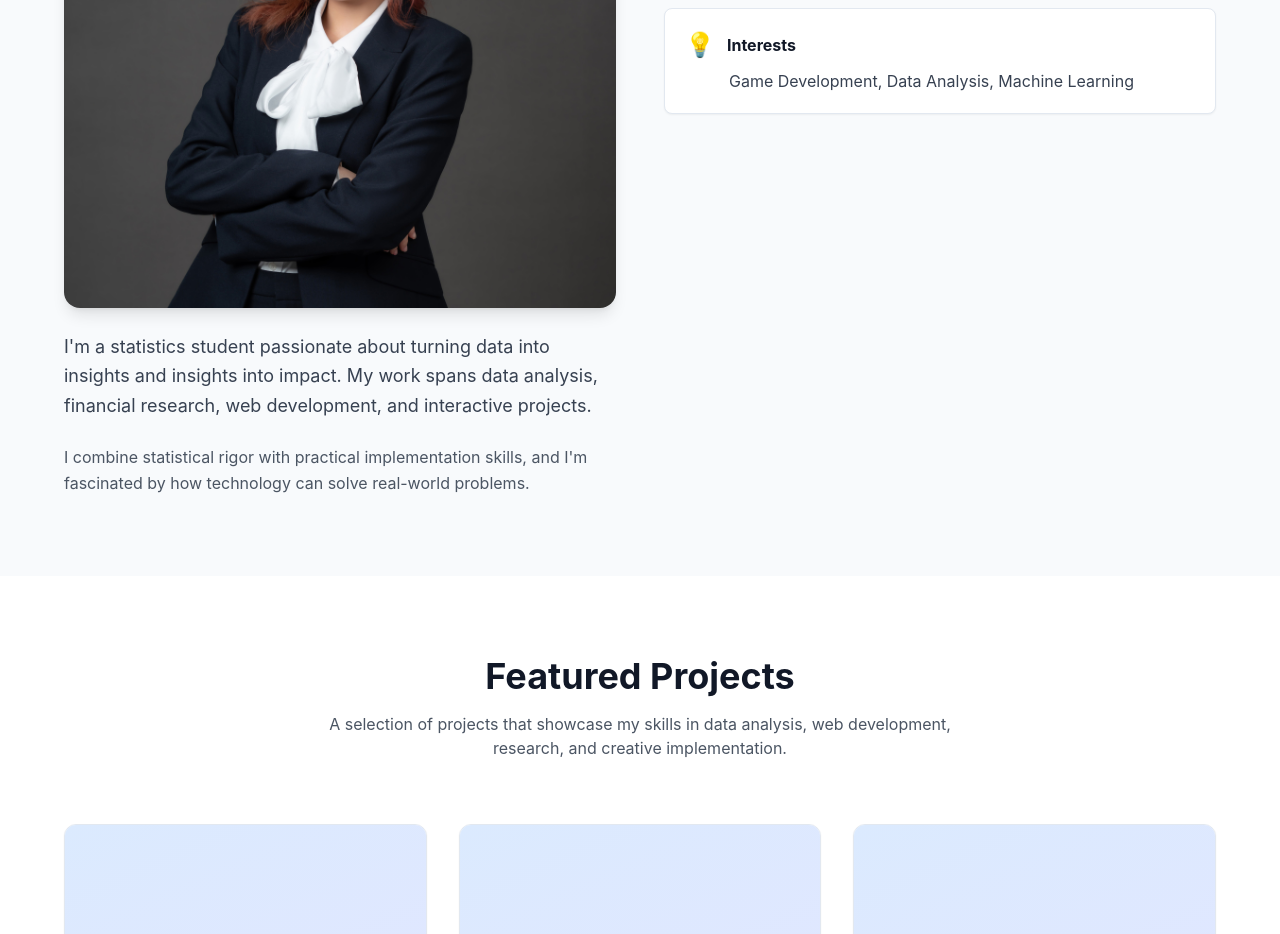
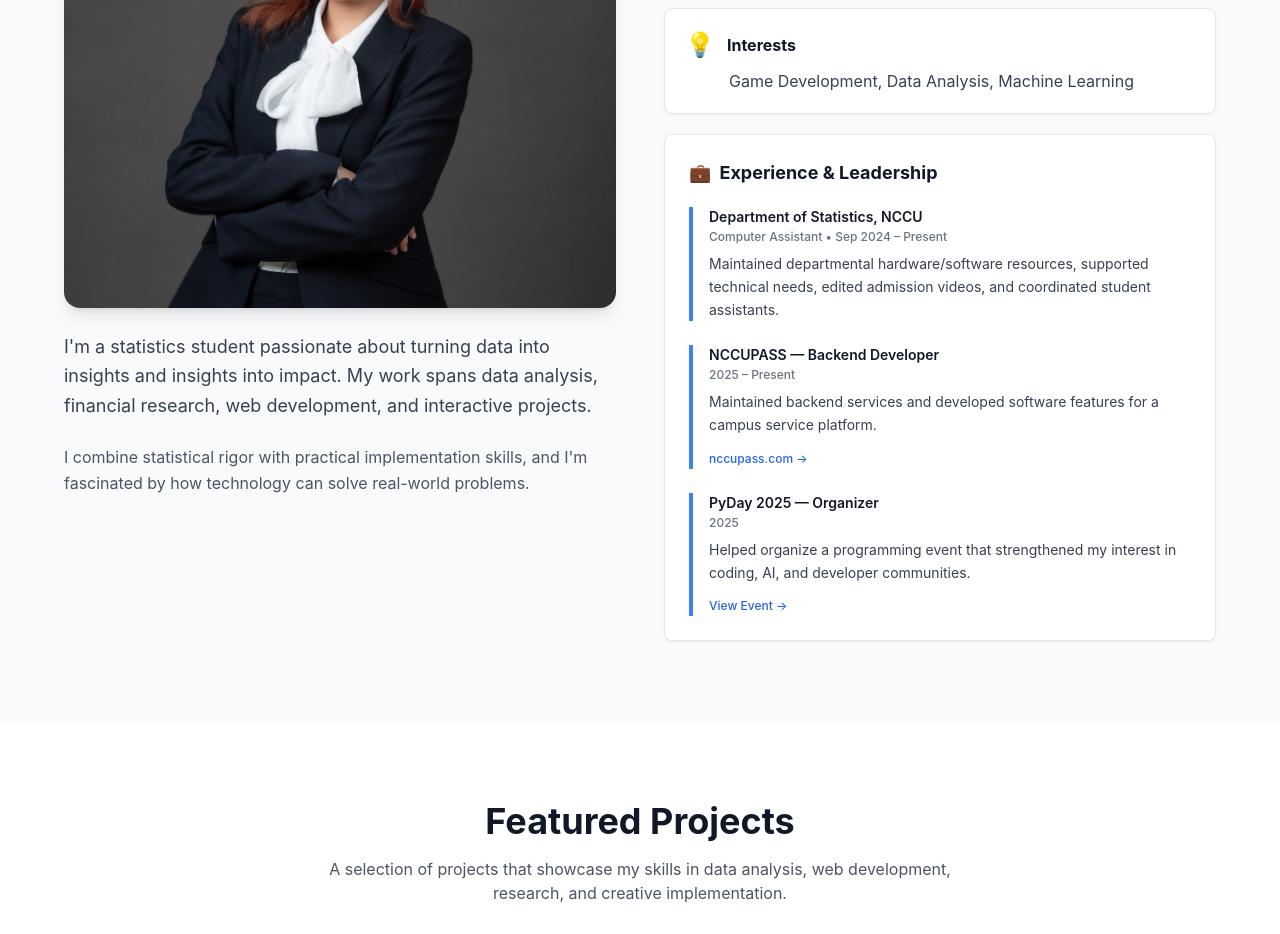
Before and after one commit to Ellen-Fang/ellen-fang-portfolio, a React (Vite) app: page / in a window 1280 px wide. Shown: the part 940-1874 px from the top of the page. Built offline with nearby package versions, Linux system fonts and the light colour scheme.

Commit message:
Add Experience & Leadership block to About section

```diff
--- a/src/components/About.jsx
+++ b/src/components/About.jsx
@@ -52,6 +52,49 @@ function About() {
                 <p className="text-gray-700 ml-11">{item.content}</p>
               </div>
             ))}
+
+            {/* Experience & Leadership Block */}
+            <div className="bg-white rounded-lg p-6 border border-slate-200 shadow-sm">
+              <h3 className="text-lg font-bold text-gray-900 mb-5 flex items-center space-x-2">
+                <span>💼</span>
+                <span>Experience & Leadership</span>
+              </h3>
+
+              <div className="space-y-6">
+                {/* Experience Item 1 */}
+                <div className="border-l-4 border-blue-500 pl-4">
+                  <h4 className="font-semibold text-gray-900 text-sm">Department of Statistics, NCCU</h4>
+                  <p className="text-gray-500 text-xs font-medium mt-0.5 mb-2">Computer Assistant • Sep 2024 – Present</p>
+                  <p className="text-gray-700 text-sm leading-relaxed">
+                    Maintained departmental hardware/software resources, supported technical needs, edited admission videos, and coordinated student assistants.
+                  </p>
+                </div>
+
+                {/* Experience Item 2 */}
+                <div className="border-l-4 border-blue-500 pl-4">
+                  <h4 className="font-semibold text-gray-900 text-sm">NCCUPASS — Backend Developer</h4>
+                  <p className="text-gray-500 text-xs font-medium mt-0.5 mb-2">2025 – Present</p>
+                  <p className="text-gray-700 text-sm leading-relaxed mb-2">
+                    Maintained backend services and developed software features for a campus service platform.
+                  </p>
+                  <a href="https://nccupass.com/" target="_blank" rel="noopener noreferrer" className="text-blue-600 hover:text-blue-700 text-xs font-medium">
+                    nccupass.com →
+                  </a>
+                </div>
+
+                {/* Experience Item 3 */}
+                <div className="border-l-4 border-blue-500 pl-4">
+                  <h4 className="font-semibold text-gray-900 text-sm">PyDay 2025 — Organizer</h4>
+                  <p className="text-gray-500 text-xs font-medium mt-0.5 mb-2">2025</p>
+                  <p className="text-gray-700 text-sm leading-relaxed mb-2">
+                    Helped organize a programming event that strengthened my interest in coding, AI, and developer communities.
+                  </p>
+                  <a href="https://www.accupass.com/event/2505150542041736392010" target="_blank" rel="noopener noreferrer" className="text-blue-600 hover:text-blue-700 text-xs font-medium">
+                    View Event →
+                  </a>
+                </div>
+              </div>
+            </div>
           </div>
         </div>
       </div>
```
